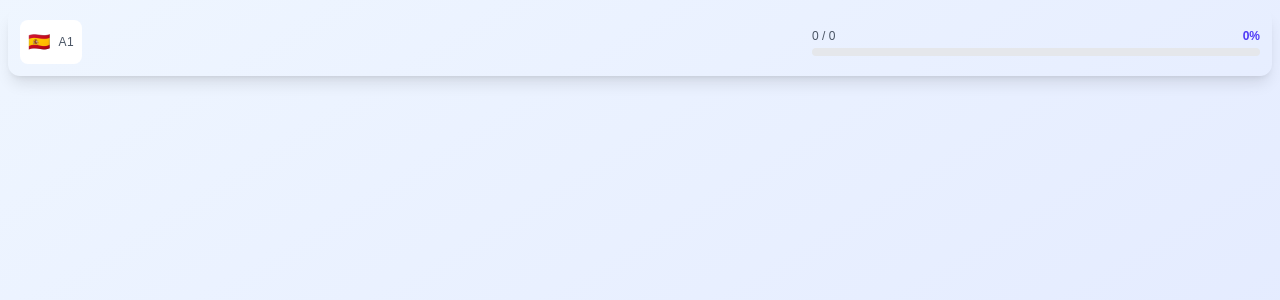
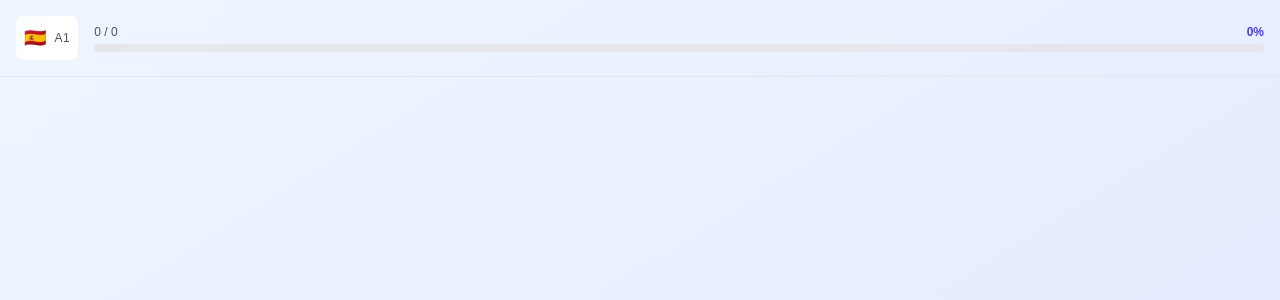
Before and after one commit to ASudre/vocab-translator, a Next.js app: page /en in a window 1280 px wide. Shown: the top 300 px of the page. Built offline with nearby package versions, Linux system fonts and the light colour scheme.

Commit message:
fix: minor ui fixes on upper tab bar

```diff
--- a/app/[locale]/components/ProgressBar.tsx
+++ b/app/[locale]/components/ProgressBar.tsx
@@ -7,8 +7,7 @@ interface ProgressBarProps {
 }
 
 export function ProgressBar({ masteryStats }: ProgressBarProps) {
-  return (
-    <div className="flex-1 max-w-md">
+  return (<>
     <div className="flex justify-between items-center mb-1">
       <span className="text-xs font-medium text-gray-600 dark:text-gray-400">
         {masteryStats.mastered} / {masteryStats.total}
@@ -23,6 +22,6 @@ export function ProgressBar({ masteryStats }: ProgressBarProps) {
         style={{ width: `${masteryStats.percentage}%` }}
       />
     </div>
-    </div>
+  </>
   );
 }
--- a/app/[locale]/components/TopBar.tsx
+++ b/app/[locale]/components/TopBar.tsx
@@ -10,17 +10,18 @@ interface TopBarProps {
 
 export function TopBar({ masteryStats }: TopBarProps) {
   return (
-    <div className="w-full p-2">
+    <div className="w-full border-b border-gray-200 dark:border-gray-700">
       <div className="container mx-auto">
-        <div className="flex items-center justify-between rounded-xl shadow-lg p-3 gap-6">
+        <div className="flex items-center justify-start rounded-xl p-4">
           <div className="flex items-center gap-2 bg-white dark:bg-gray-800 rounded-lg p-2">
             <span className="text-lg">🇪🇸</span>
             <span className="text-xs font-medium text-gray-600 dark:text-gray-400 uppercase tracking-wider">
               A1
             </span>
           </div>
-
-          <ProgressBar masteryStats={masteryStats} />
+          <div className="flex-1 pl-4">
+            <ProgressBar masteryStats={masteryStats} />
+          </div>
         </div>
       </div>
     </div>
```
Lines whose indentation alone changed are shown as unchanged.
